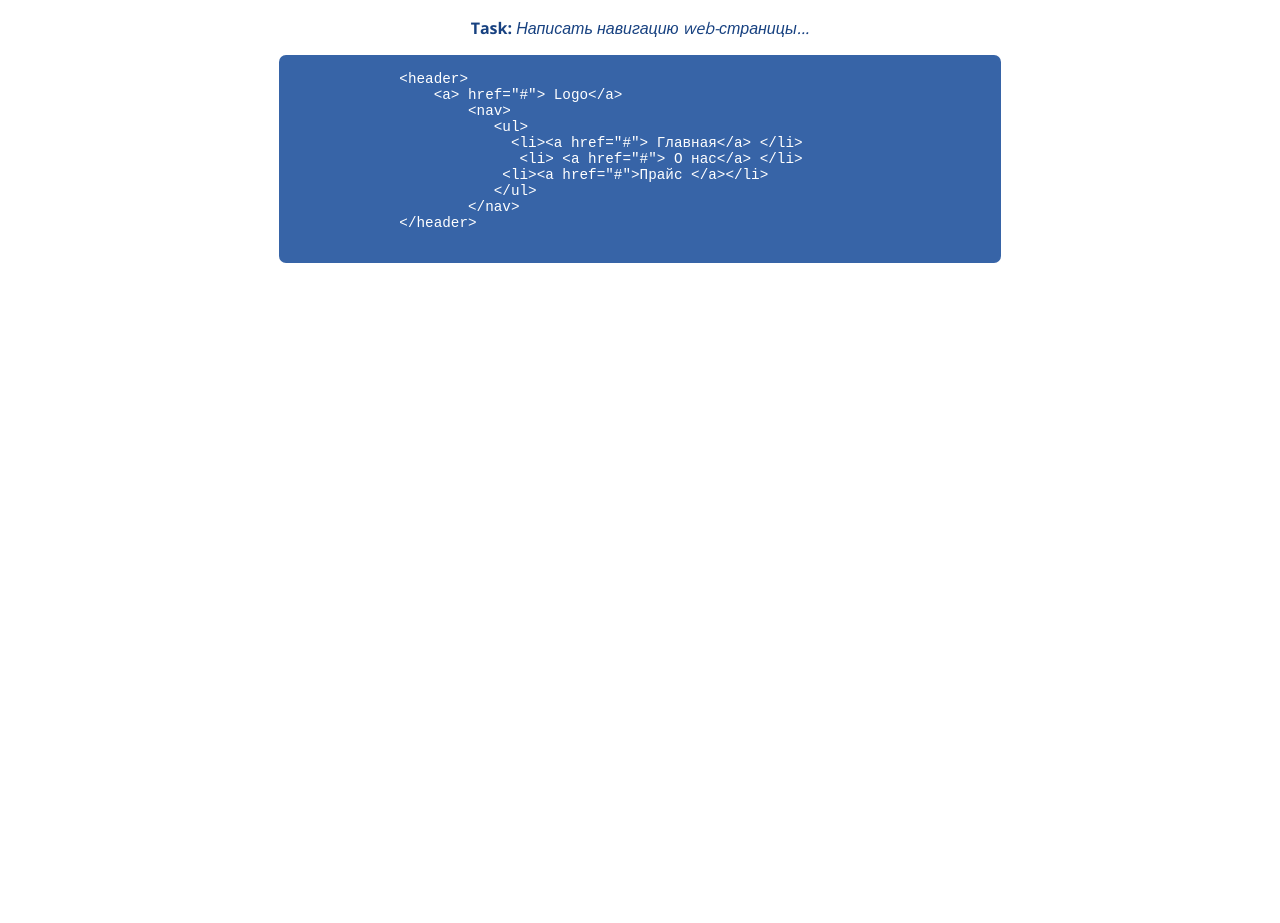
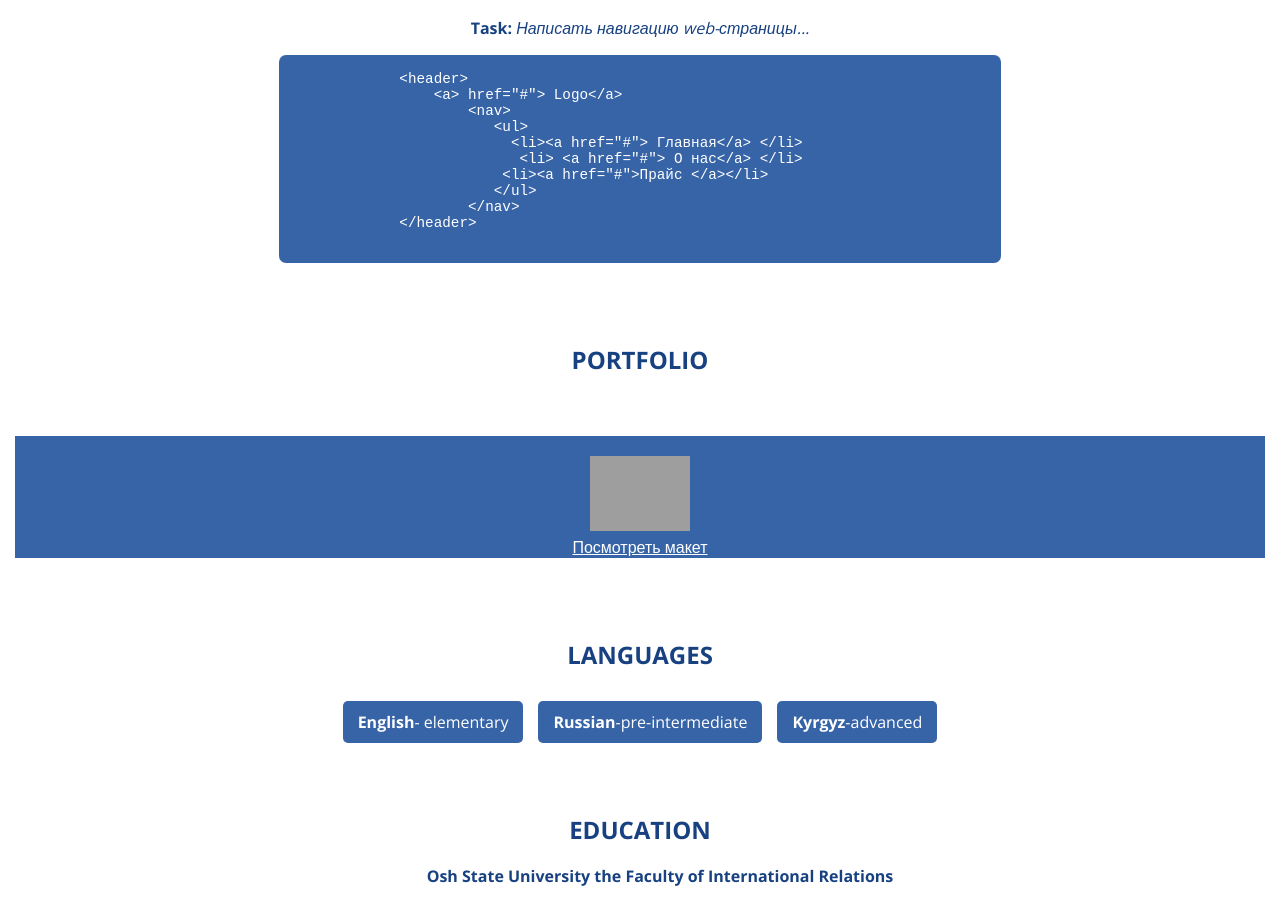
Before and after one commit to aikyz/Portfolio1, a plain HTML site: page index.html in a window 1280 px wide. Shown: the part 1078-2001 px from the top of the page. Before the commit the page ends 1341 px from the top, so only its background shows below. Drawn offline with nearby package versions, Linux system fonts and the light colour scheme; grey boxes are pictures that could not be loaded.

Commit message:
add:port, edu, lang

```diff
--- a/css/style.css
+++ b/css/style.css
@@ -165,3 +165,51 @@ body {
   text-align: left;
   border-radius: 7px;
 }
+
+.portfolio {
+  margin: 15px;
+  color: var(--pure-white);
+  background-color: var(--accent-light);
+  text-align: center;
+}
+
+.portfolio h2 {
+  color: var(--accent);
+  background-color: var(--pure-white);
+}
+.portfolio a {
+  color: var(--pure-white);
+}
+
+.language {
+  text-align: center;
+}
+.language h2 {
+  padding-bottom: 10px;
+  background-color: var(--pure-white);
+}
+.language ul {
+  display: flex;
+  justify-content: center;
+  flex-wrap: wrap;
+  gap: 15px;
+  padding: 0;
+  margin: 0;
+  list-style: none;
+}
+
+.language li {
+  padding: 10px 15px;
+  margin-bottom: 50px;
+  color: var(--pure-white);
+  background-color: var(--accent-light);
+  border-radius: 5px;
+}
+
+.education ul {
+  display: flex;
+  justify-content: center;
+  padding-bottom: 20px;
+  flex-wrap: wrap;
+  list-style: none;
+}
--- a/index.html
+++ b/index.html
@@ -110,6 +110,30 @@
       </pre>
        </div>
      </section>
+
+     <section id="portfolio" class="portfolio">
+      <h2 class="section-title section">Portfolio</h2>
+      <img src="css/img/IT STARS origin.png" width="100" alt="stars" /> <br />
+      <a href="css/img/IT STARS origin.png">Посмотреть макет</a>
+    </section>
+    <section id="languages" class="language">
+      <h2 class="section-title section">Languages</h2>
+      <ul>
+        <li><strong>English</strong>- elementary</li>
+        <li><strong>Russian</strong>-pre-intermediate</li>
+        <li><strong>Kyrgyz</strong>-advanced</li>
+      </ul>
+    </section>
+    <section id="education" class="education">
+      <h2 class="section-title ">Education</h2>
+      <ul>
+        <li>
+          <strong>
+            Osh State University the Faculty of International Relations</strong>
+        </li>
+      </ul>
+    </section>
+
     </main>
   </body>
 </html>
```
Also changed, not shown: 1 other file.
